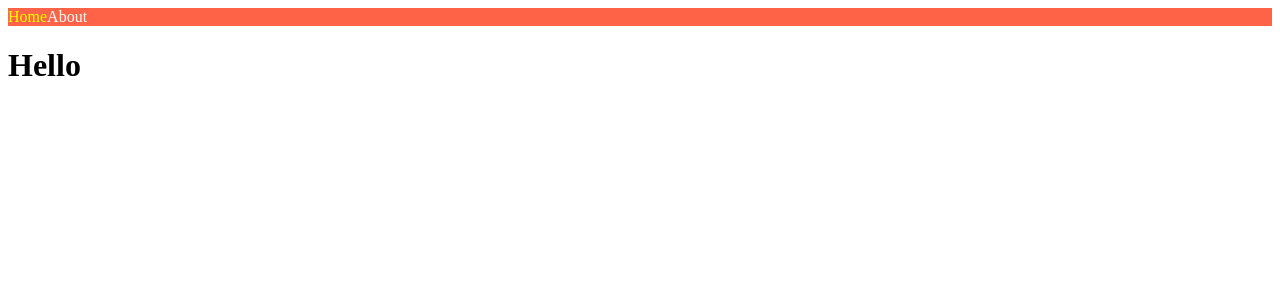
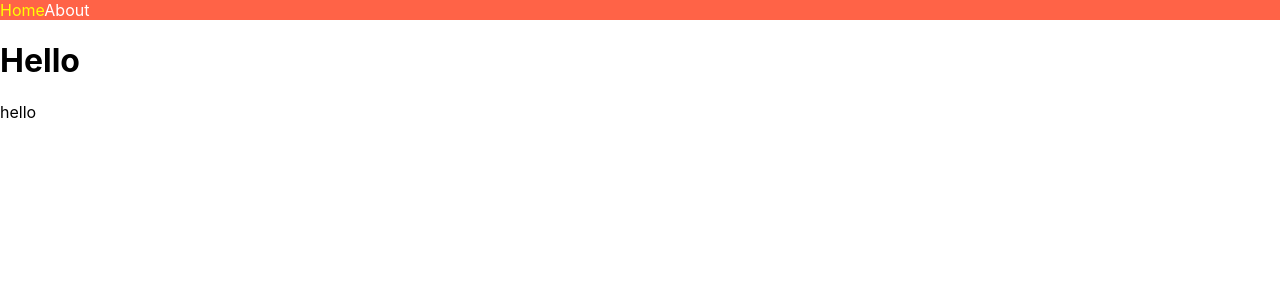
Before and after one commit to lnuvy/nomad-nextJS, a Next.js app: page / in a window 1280 px wide. Shown: the top 300 px of the page. Built offline with nearby package versions, Linux system fonts and the light colour scheme.

Commit message:
_app.js 의 활용 / 전역 css와 NavBar 중복제거

```diff
--- /dev/null
+++ b/pages/_app.js
@@ -0,0 +1,17 @@
+import NavBar from "../components/NavBar";
+import "../styles/globals.css";
+
+export default function App({Component, pageProps}) {
+  return (
+    <div>
+      <NavBar />
+      <Component {...pageProps} />
+      <span>hello</span>
+      <style jsx global>{`
+        a {
+          color: white;
+        }
+      `}</style>
+    </div>
+  );
+}
--- a/pages/about.js
+++ b/pages/about.js
@@ -2,7 +2,6 @@ import NavBar from "../components/NavBar";
 
 export default function potato() {
   return <div>
-    <NavBar />
     <h1>About</h1>
   </div>
 }
--- a/pages/index.js
+++ b/pages/index.js
@@ -4,13 +4,7 @@ import NavBar from "../components/NavBar";
 export default function Home() {
   return (
     <div>
-      <NavBar />
       <h1 className="active">Hello</h1>
-      <style jsx global>{`
-        a {
-          color: white;
-        }
-      `}</style>
     </div>
   );
 }
```
